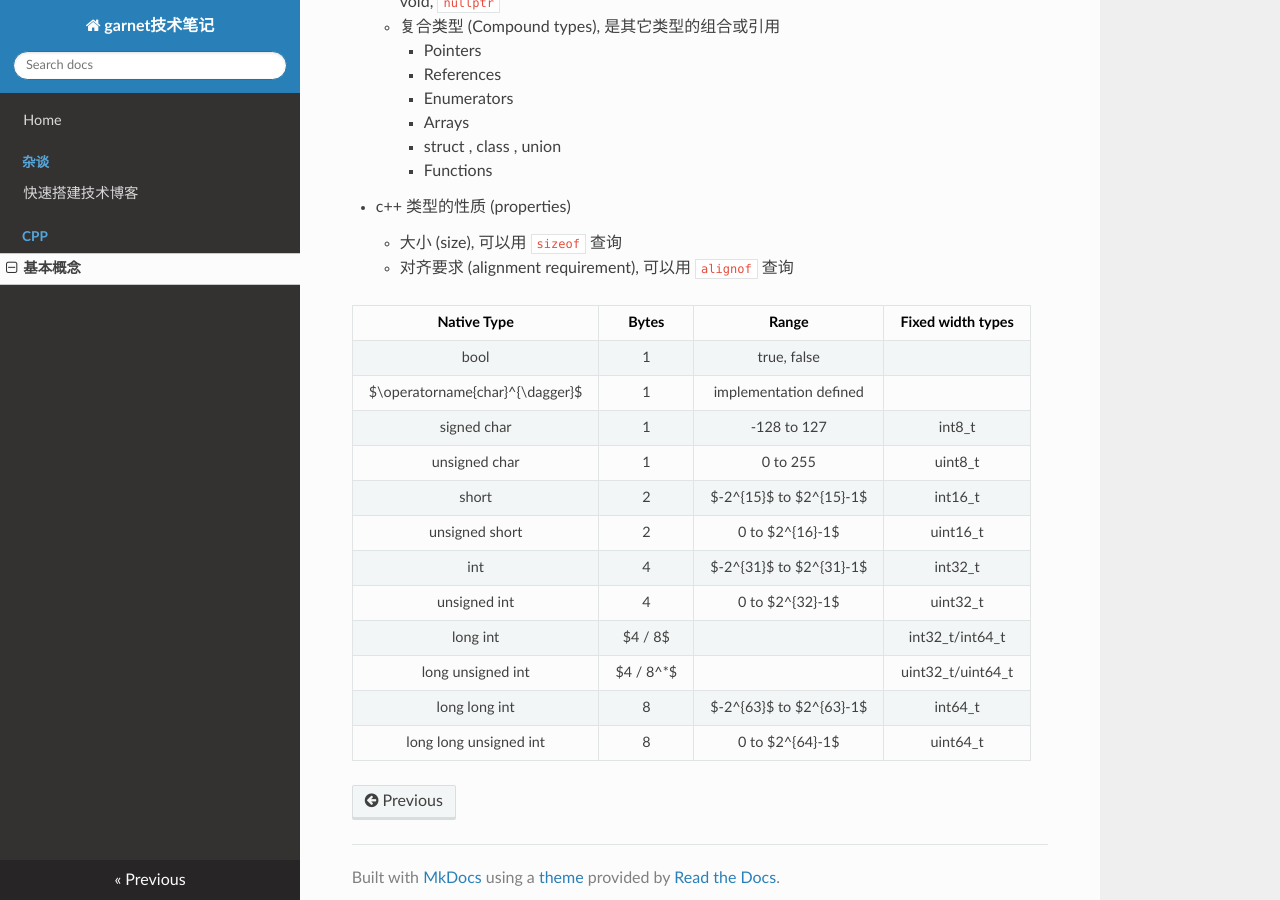
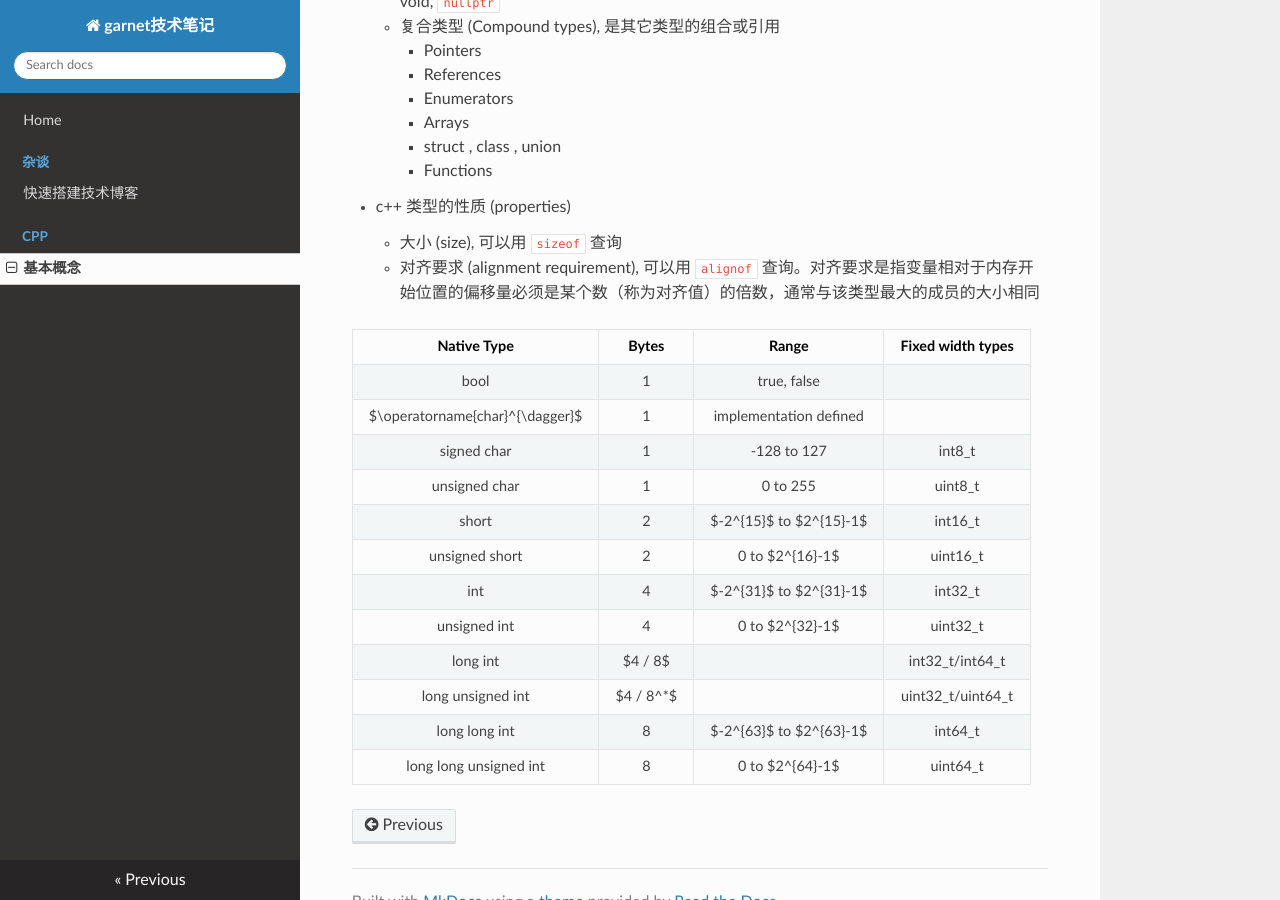
Before and after one commit to ymma98/technotes, an MkDocs documentation site: the page built from docs/cpp/基本概念.md, in a window 1280 px wide and 900 px high, scrolled down 1014 px. Built offline with MkDocs 1.6.1, drawn with Linux system fonts in a browser that asks for light colours; nearby versions of some CDN libraries; part of the change alters nothing that is shown.

Commit message:
docs/cpp/基本概念.md updated from https://stackedit.cn/

```diff
--- a/docs/cpp/基本概念.md
+++ b/docs/cpp/基本概念.md
@@ -40,7 +40,7 @@ g++ -std=c++26 <program.cpp> -o program
 
 * c++ 类型的性质 (properties)
 	* 大小 (size), 可以用 `sizeof` 查询
-	* 对齐要求 (alignment requirement), 可以用 `alignof` 查询
+	* 对齐要求 (alignment requirement), 可以用 `alignof` 查询。对齐要求是指变量相对于内存开始位置的偏移量必须是某个数（称为对齐值）的倍数，通常与该类型最大的成员的大小相同
 
 | Native Type | Bytes | Range | Fixed width types <br> <cstdint> |
 | :---: | :---: | :---: | :---: |
@@ -58,7 +58,7 @@ g++ -std=c++26 <program.cpp> -o program
 | long long unsigned int | 8 | 0 to $2^{64}-1$ | uint64_t |
 
 <!--stackedit_data:
-eyJoaXN0b3J5IjpbLTIxMzI4MTc3NDEsLTExODg0ODIyMTIsMT
-k1OTkzMjI0NywtMjMwNTk0ODksMTM2OTc1NTYsLTg2NjIzMzYx
-Myw0NTY5MTkxODcsMTQ3NDAyNjAyN119
+eyJoaXN0b3J5IjpbMTk4ODQyNDgxLC0xMTg4NDgyMjEyLDE5NT
+k5MzIyNDcsLTIzMDU5NDg5LDEzNjk3NTU2LC04NjYyMzM2MTMs
+NDU2OTE5MTg3LDE0NzQwMjYwMjddfQ==
 -->
```
